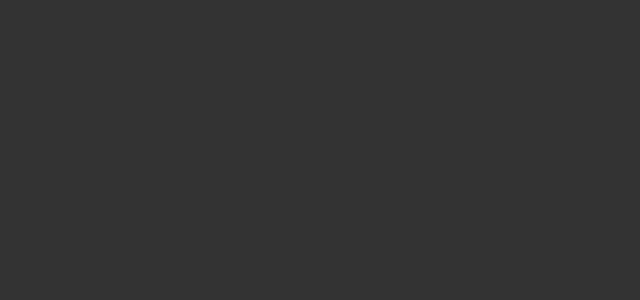
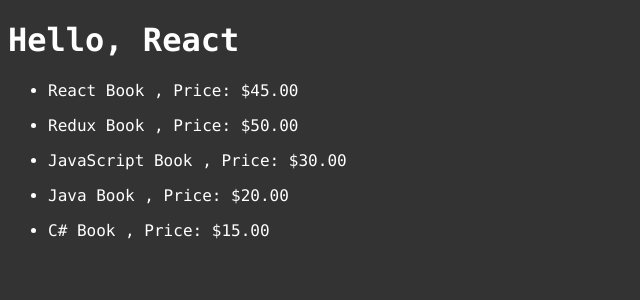
Before and after one commit to M3hTi/Lesson-6-Lifting-State-in-React, a React (Vite) app: page / in a window 1280 px wide. Shown: the top 300 px of the page, without its empty margins (0-640 px from the left). Built offline with nearby package versions, Linux system fonts and the light colour scheme.

Commit message:
feat: implement props to transform data from parent component to child component

```diff
--- a/src/App.jsx
+++ b/src/App.jsx
@@ -3,11 +3,57 @@ import * as React from 'react'
 import './App.css'
 
 function App() {
+  const products = [
+    {
+      id: 1,
+      title: 'React Book',
+      price: 45
+    },{
+      id: 2,
+      title: 'Redux Book',
+      price: 50
+    },{
+      id: 3,
+      title: 'JavaScript Book',
+      price: 30
+    },{
+      id: 4,
+      title: 'Java Book',
+      price: 20
+    },{
+      id: 5,
+      title: 'C# Book',
+      price: 15
+    }
+  ]
+
+
   return (
     <>
-
+      < Welcome />
+      <List items={products} />
     </>
   )
 }
 
+function Welcome() {
+  return(
+    <h1>Hello, React</h1>
+  )
+}
+
+function List(props) {
+  return(
+    <ul>
+      {props.items.map(item => {
+        return(
+          <li key={item.id}>
+            <p>{item.title} , <span>Price: {item.price.toLocaleString("en-US", {style:"currency", currency:"USD"})} </span></p>
+          </li>
+        )
+      })}
+    </ul>
+  )
+}
+
 export default App
```
